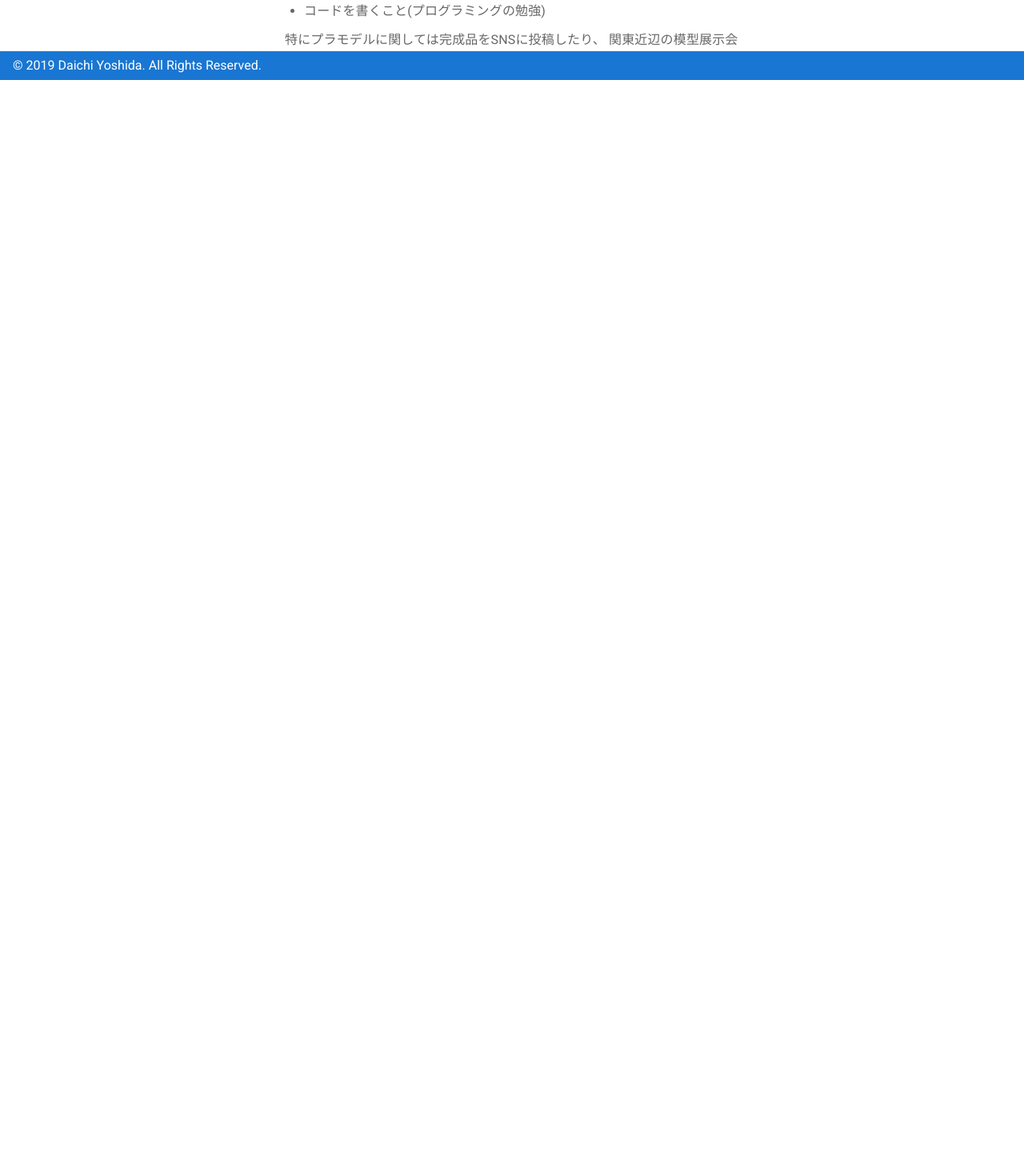
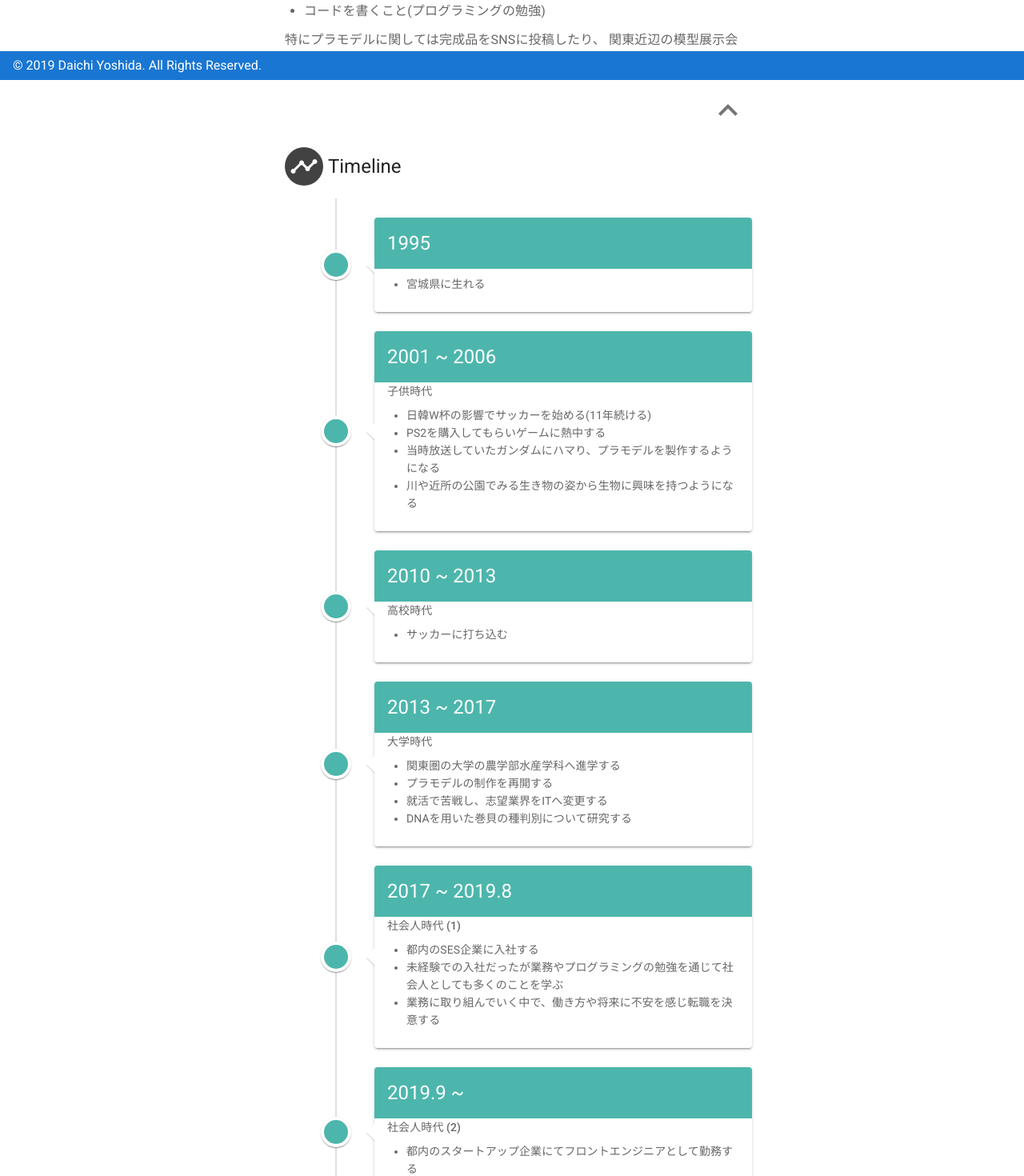
Before and after one commit to dy0110/my-nuxt-portfolio, a Nuxt app: page /profile in a window 1280 px wide. Shown: the part 700-2170 px from the top of the page at 80% size. Before the commit the page ends 856 px from the top, so only its background shows below. Built offline with nearby package versions, Linux system fonts and the light colour scheme.

Commit message:
ページレイアウトの完成

```diff
--- a/components/profileCard.vue
+++ b/components/profileCard.vue
@@ -6,7 +6,7 @@
           <v-icon color="white" size="36">person</v-icon>
         </span>
       </v-avatar>
-      &nbsp;プロフィール
+      &nbsp;Profile
     </v-card-title>
     <v-card-text>
       <v-avatar class="mb-2" left color="accent" size="96">
@@ -46,11 +46,20 @@
         関東近辺の模型展示会に参加して楽しんでいます。
       </div>
     </v-card-text>
+    <v-card-actions>
+      <v-spacer />
+      <scrollTopButton />
+    </v-card-actions>
   </v-card>
 </template>
 
 <script>
+import scrollTopButton from '../components/scrollTopButton'
+
 export default {
+  components: {
+    scrollTopButton
+  },
   data() {
     // TODO StoreからGitHubのユーザー情報を取り出す
     return {
--- /dev/null
+++ b/components/scrollTopButton.vue
@@ -0,0 +1,22 @@
+<template>
+  <v-tooltip bottom>
+    <template v-slot:activator="{ on }">
+      <v-btn large icon @click="scrollToTop()" v-on="on">
+        <v-icon size="48">
+          expand_less
+        </v-icon>
+      </v-btn>
+    </template>
+    <span>ページトップへ戻る</span>
+  </v-tooltip>
+</template>
+
+<script>
+export default {
+  methods: {
+    scrollToTop() {
+      scrollTo(0, 0)
+    }
+  }
+}
+</script>
--- /dev/null
+++ b/components/timeLine.vue
@@ -0,0 +1,91 @@
+<template>
+  <v-card flat max-width="600" class="mx-auto">
+    <v-card-title class="headline">
+      <v-avatar left color="secondary">
+        <span class="headline">
+          <v-icon color="white" size="36">timeline</v-icon>
+        </span>
+      </v-avatar>
+      &nbsp;Timeline
+    </v-card-title>
+    <v-card-text class="ml-4">
+      <v-timeline dense>
+        <v-timeline-item
+          v-for="(item, index) in lifeEvent"
+          :key="index"
+          color="teal lighten-2"
+        >
+          <timelineItem
+            :title="item.title"
+            :subtitle="item.subtitle"
+            :event-array="item.event"
+          />
+        </v-timeline-item>
+      </v-timeline>
+    </v-card-text>
+    <v-card-actions>
+      <v-spacer />
+      <scrollTopButton />
+    </v-card-actions>
+  </v-card>
+</template>
+
+<script>
+import timelineItem from '../components/timelineItem'
+import scrollTopButton from '../components/scrollTopButton'
+
+export default {
+  components: {
+    timelineItem,
+    scrollTopButton
+  },
+  data() {
+    return {
+      lifeEvent: [
+        { title: '1995', subtitle: '', event: ['宮城県に生れる'] },
+        {
+          title: '2001 ~ 2006',
+          subtitle: '子供時代',
+          event: [
+            '日韓W杯の影響でサッカーを始める(11年続ける)',
+            'PS2を購入してもらいゲームに熱中する',
+            '当時放送していたガンダムにハマり、プラモデルを製作するようになる',
+            '川や近所の公園でみる生き物の姿から生物に興味を持つようになる'
+          ]
+        },
+        {
+          title: '2010 ~ 2013',
+          subtitle: '高校時代',
+          event: ['サッカーに打ち込む']
+        },
+        {
+          title: '2013 ~ 2017',
+          subtitle: '大学時代',
+          event: [
+            '関東圏の大学の農学部水産学科へ進学する',
+            'プラモデルの制作を再開する',
+            '就活で苦戦し、志望業界をITへ変更する',
+            'DNAを用いた巻貝の種判別について研究する'
+          ]
+        },
+        {
+          title: '2017 ~ 2019.8',
+          subtitle: '社会人時代 (1)',
+          event: [
+            '都内のSES企業に入社する',
+            '未経験での入社だったが業務やプログラミングの勉強を通じて社会人としても多くのことを学ぶ',
+            '業務に取り組んでいく中で、働き方や将来に不安を感じ転職を決意する'
+          ]
+        },
+        {
+          title: '2019.9 ~',
+          subtitle: '社会人時代 (2)',
+          event: [
+            '都内のスタートアップ企業にてフロントエンジニアとして勤務する'
+          ]
+        }
+      ]
+    }
+  }
+}
+</script>
--- /dev/null
+++ b/components/timelineItem.vue
@@ -0,0 +1,36 @@
+<template>
+  <v-card class="elevation-2">
+    <v-card-title class="headline white--text teal lighten-2">
+      {{ title }}
+    </v-card-title>
+    <v-card-text>
+      <div class="subtitle-2">
+        {{ subtitle }}
+      </div>
+      <ul class="my-2">
+        <li v-for="(item, index) in eventArray" :key="index">
+          {{ item }}
+        </li>
+      </ul>
+    </v-card-text>
+  </v-card>
+</template>
+
+<script>
+export default {
+  props: {
+    title: {
+      type: String,
+      default: ''
+    },
+    subtitle: {
+      type: String,
+      default: ''
+    },
+    eventArray: {
+      type: Array,
+      default: null
+    }
+  }
+}
+</script>
--- a/pages/profile.vue
+++ b/pages/profile.vue
@@ -2,17 +2,27 @@
   <v-layout column justify-center align-left>
     <v-flex xs12 sm8 md6>
       <profileCard />
-      <!-- TODO タイムラインを置く -->
+      <timeLine />
     </v-flex>
   </v-layout>
 </template>
 
 <script>
 import profileCard from '../components/profileCard'
+import timeLine from '../components/timeLine'
 
 export default {
   components: {
-    profileCard
+    profileCard,
+    timeLine
+  },
+  data() {
+    return {
+      activeFab: {
+        icon: 'expand_less',
+        color: 'light-green lighten-1'
+      }
+    }
   }
 }
 </script>
```
